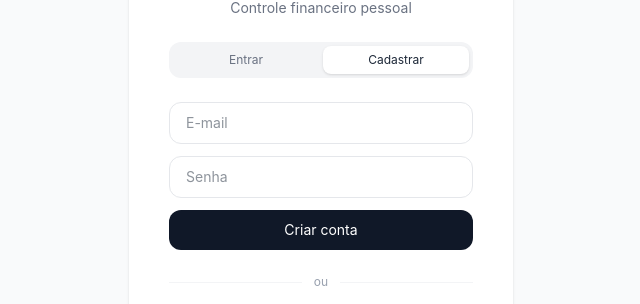
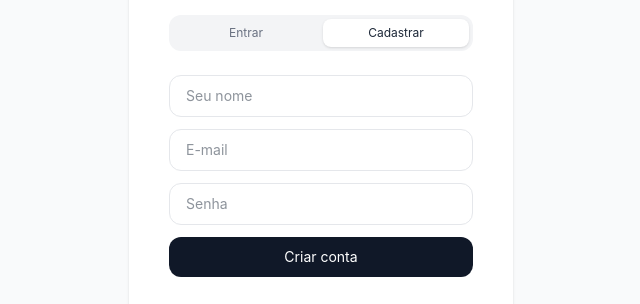
Before and after one commit to Eggberto0/finance-management, a React (Vite) app: page /login in a window 1280 px wide. Both pictures are taken after a click on the button "Cadastrar". Shown: the part 237-541 px from the top of the page, without its empty margins (319-959 px from the left). Built offline with nearby package versions, Linux system fonts and the light colour scheme; no server answers.

Commit message:
ajuste no login

```diff
--- a/src/contexts/AuthContext.jsx
+++ b/src/contexts/AuthContext.jsx
@@ -1,6 +1,6 @@
 import { auth, provider } from '../services/firebase'
 import { createContext, useContext, useEffect, useState } from 'react'
-import { onAuthStateChanged, signInWithPopup, signOut, createUserWithEmailAndPassword, signInWithEmailAndPassword } from 'firebase/auth'
+import { onAuthStateChanged, signInWithPopup, signOut, createUserWithEmailAndPassword, signInWithEmailAndPassword, updateProfile } from 'firebase/auth'
 
 const AuthContext = createContext()
 
@@ -29,8 +29,11 @@ export function AuthProvider({ children }) {
         return signInWithEmailAndPassword(auth, email, password)
     }
 
-    async function registerWithEmail(email, password) {
-        return createUserWithEmailAndPassword(auth, email, password)
+    async function registerWithEmail(email, password, name) {
+        const result = await createUserWithEmailAndPassword(auth, email, password)
+        await updateProfile(result.user, { displayName: name })
+        await result.user.reload()
+        return result
     }
 
     return (
--- a/src/pages/Login.jsx
+++ b/src/pages/Login.jsx
@@ -6,6 +6,7 @@ export default function Login() {
     const { login, loginWithEmail, registerWithEmail } = useAuth()
     const navigate = useNavigate()
     const [mode, setMode] = useState('login')
+    const [name, setName] = useState('')
     const [email, setEmail] = useState('')
     const [password, setPassword] = useState('')
     const [error, setError] = useState('')
@@ -22,7 +23,7 @@ export default function Login() {
             if (mode === 'login') {
                 await loginWithEmail(email, password)
             } else {
-                await registerWithEmail(email, password)
+                await registerWithEmail(email, password, name)
             }
             navigate('/')
         } catch (err) {
@@ -52,8 +53,8 @@ export default function Login() {
                     <button
                         onClick={() => { setMode('login'); setError('') }}
                         className={`flex-1 text-xs py-1.5 rounded-lg transition ${mode === 'login'
-                                ? 'bg-white dark:bg-gray-600 text-gray-800 dark:text-gray-100 shadow-sm'
-                                : 'text-gray-500 dark:text-gray-400'
+                            ? 'bg-white dark:bg-gray-600 text-gray-800 dark:text-gray-100 shadow-sm'
+                            : 'text-gray-500 dark:text-gray-400'
                             }`}
                     >
                         Entrar
@@ -61,8 +62,8 @@ export default function Login() {
                     <button
                         onClick={() => { setMode('register'); setError('') }}
                         className={`flex-1 text-xs py-1.5 rounded-lg transition ${mode === 'register'
-                                ? 'bg-white dark:bg-gray-600 text-gray-800 dark:text-gray-100 shadow-sm'
-                                : 'text-gray-500 dark:text-gray-400'
+                            ? 'bg-white dark:bg-gray-600 text-gray-800 dark:text-gray-100 shadow-sm'
+                            : 'text-gray-500 dark:text-gray-400'
                             }`}
                     >
                         Cadastrar
@@ -70,6 +71,15 @@ export default function Login() {
                 </div>
 
                 <div className="flex flex-col gap-3 w-full">
+                    {mode === 'register' && (
+                        <input
+                            type="text"
+                            placeholder="Seu nome"
+                            value={name}
+                            onChange={e => setName(e.target.value)}
+                            className={inputClass}
+                        />
+                    )}
                     <input
                         type="email"
                         placeholder="E-mail"
```
